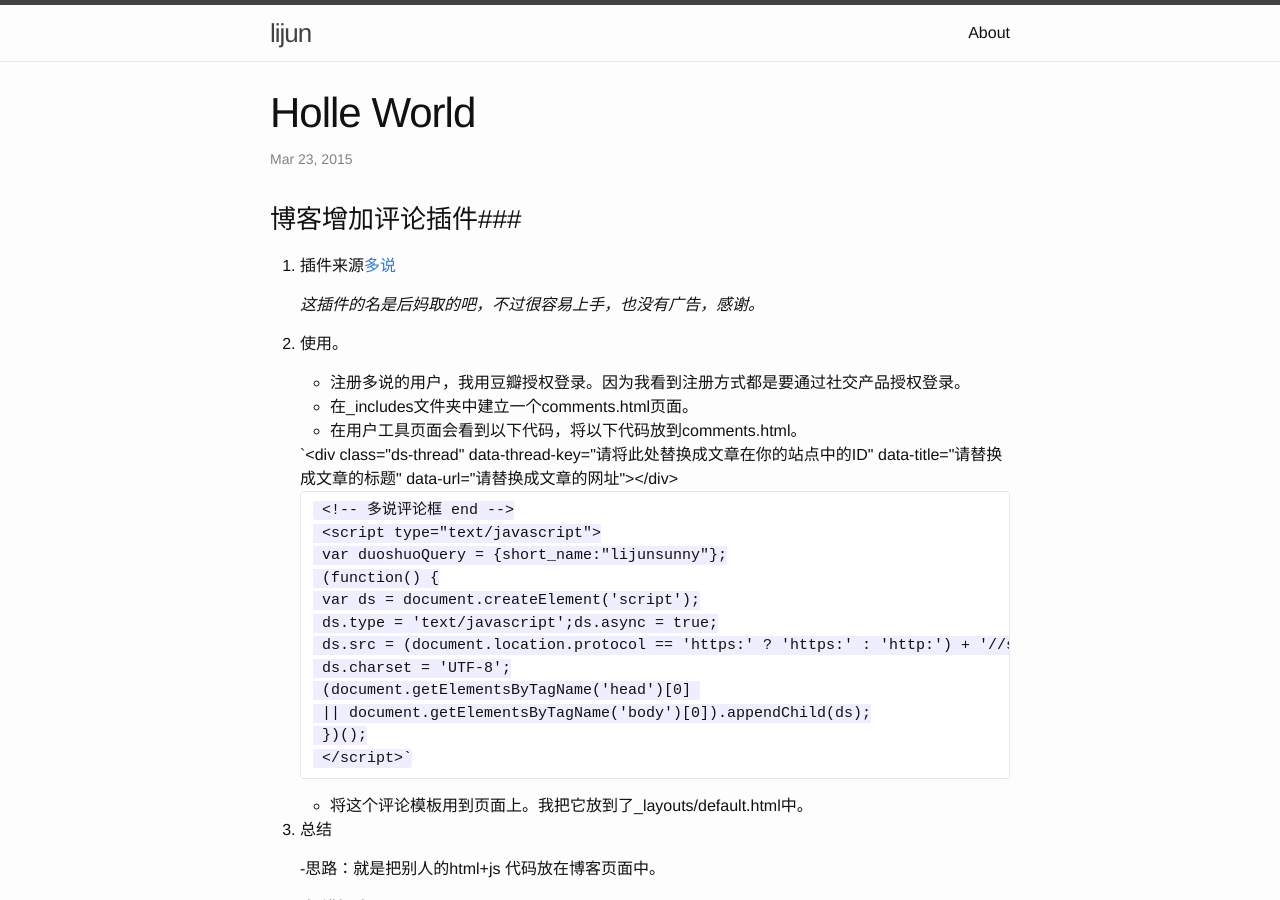
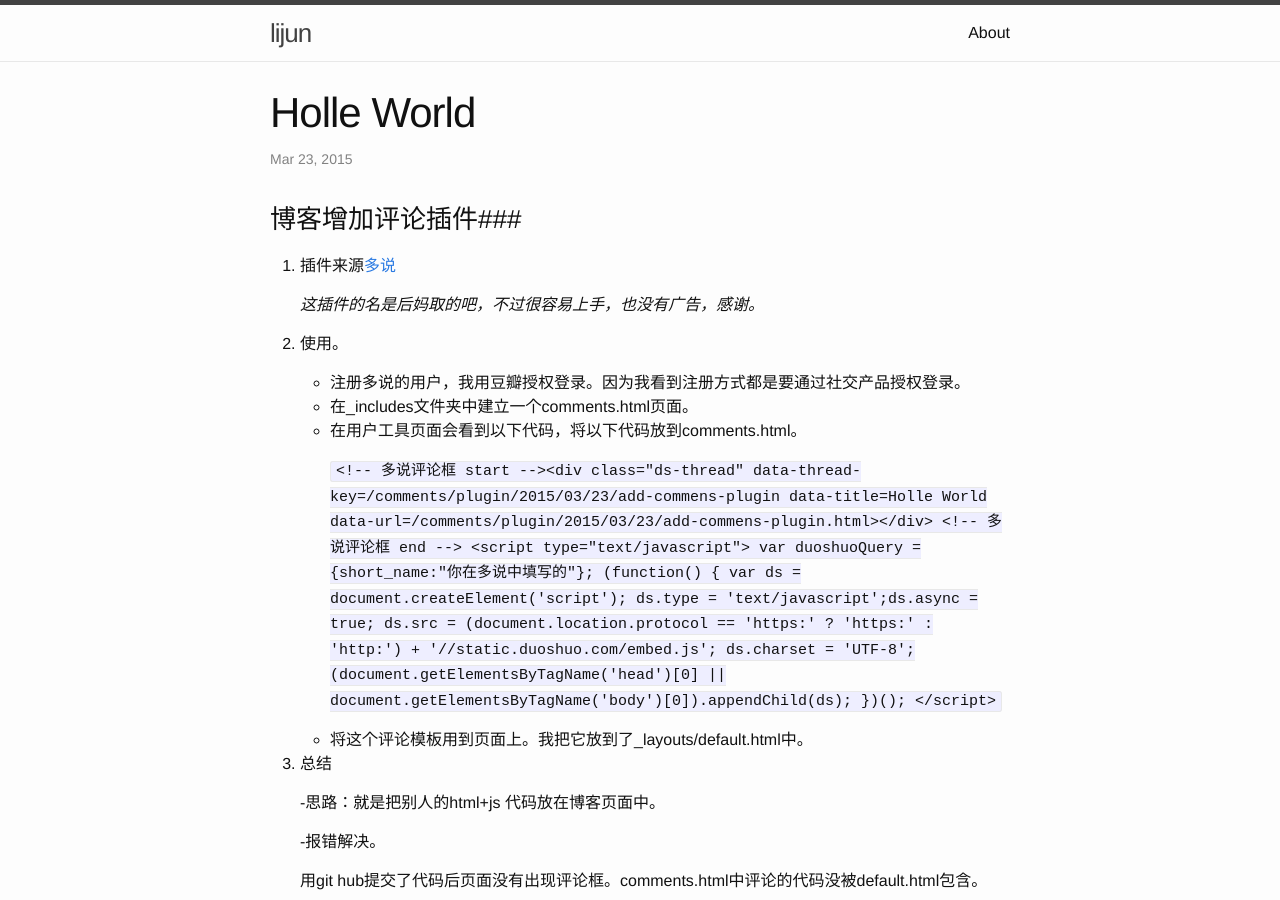
Before and after one commit to lijunsunny/blog, a Jekyll site: the page built from _posts/2015-03-23-add-commens-plugin.md, in a window 1280 px wide and 900 px high. Built offline with Jekyll 4.4.1, drawn with Linux system fonts in a browser that asks for light colours; comment, search, counter and statistics services are not loaded.

Commit message:
modify code

```diff
--- a/_posts/2015-03-23-add-commens-plugin.md
+++ b/_posts/2015-03-23-add-commens-plugin.md
@@ -16,10 +16,10 @@ categories: comments plugin
 	- 在_includes文件夹中建立一个comments.html页面。
 	- 在用户工具页面会看到以下代码，将以下代码放到comments.html。<br/>
 
-    	`<!-- 多说评论框 start --><div class="ds-thread" data-thread-key="请将此处替换成文章在你的站点中的ID" data-title="请替换成文章的标题" data-url="请替换成文章的网址"></div>
+       `<!-- 多说评论框 start --><div class="ds-thread" data-thread-key={{page.id}} data-title={{page.title}} data-url={{page.url}}></div>
 		<!-- 多说评论框 end -->
 		<script type="text/javascript">
-		var duoshuoQuery = {short_name:"lijunsunny"};
+		var duoshuoQuery = {short_name:"你在多说中填写的"};
 		(function() {
 		var ds = document.createElement('script');
 		ds.type = 'text/javascript';ds.async = true;
```
